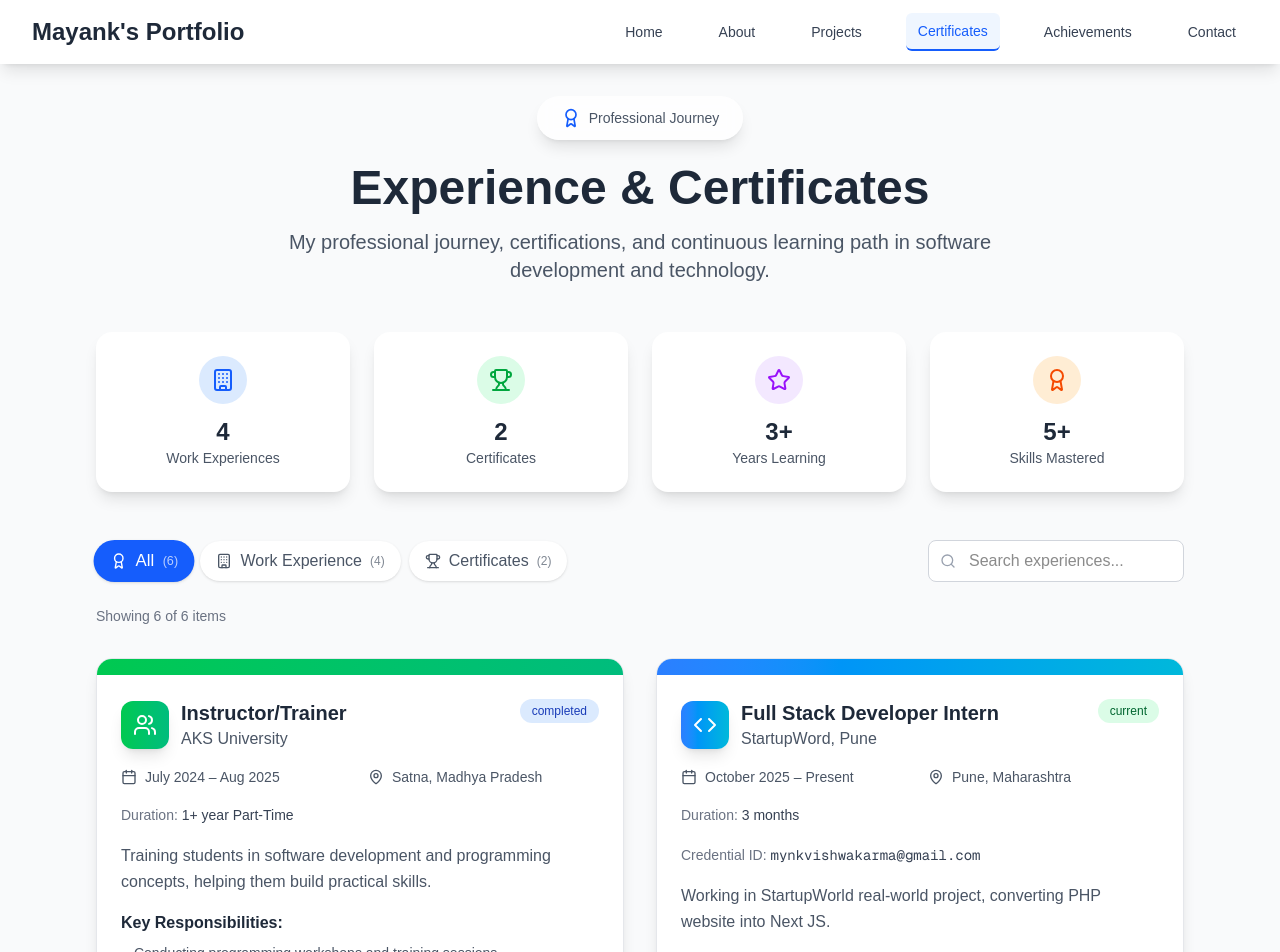
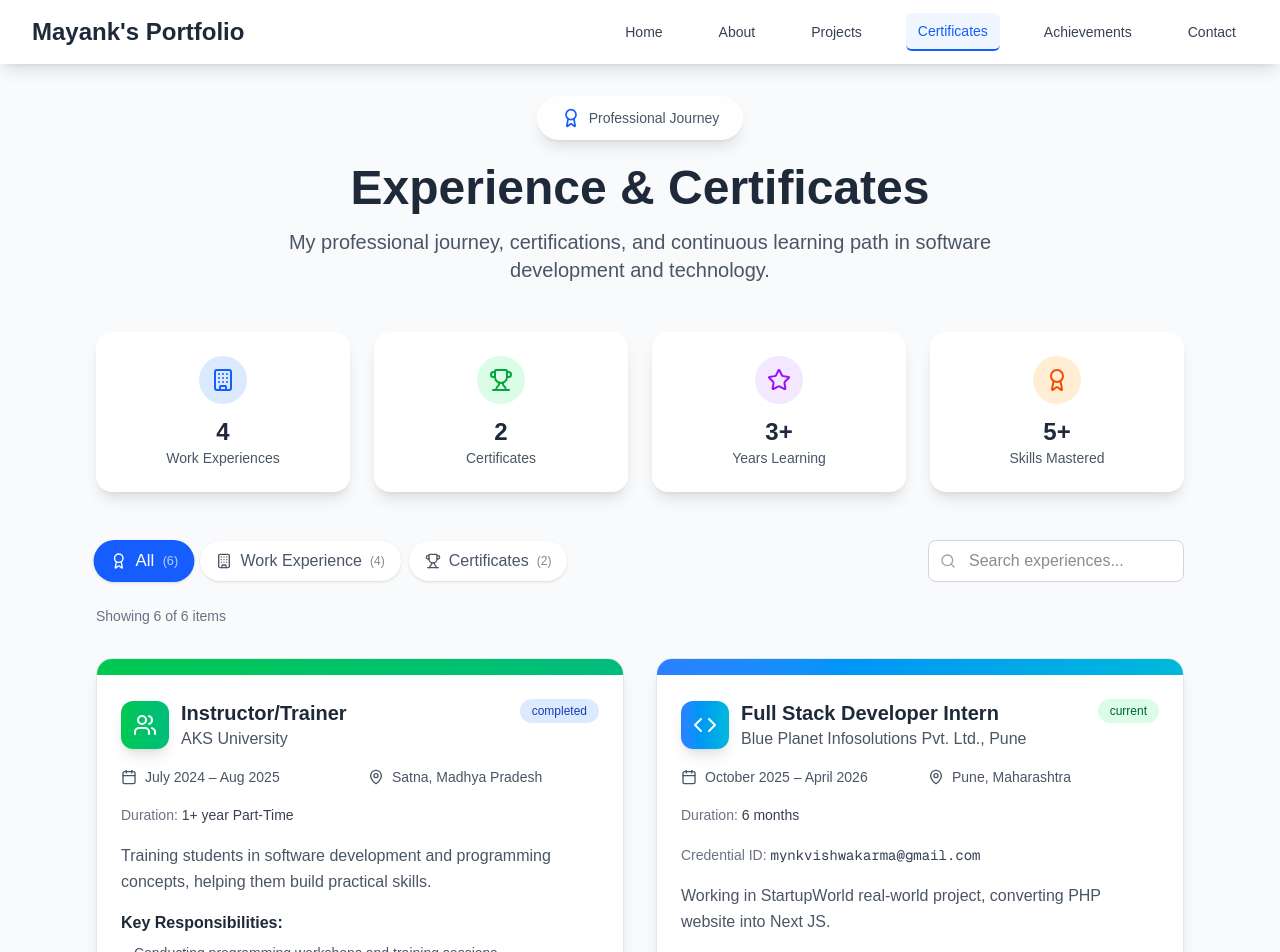
Before and after one commit to mynkvishwakarma/Mayank-s-Portfolio, a Next.js app: page /module/certificates in a window 1280 px wide. Shown: the top 952 px of the page. Built offline with nearby package versions, Linux system fonts and the light colour scheme.

Commit message:
Resume Update

```diff
--- a/src/app/module/certificates/page.tsx
+++ b/src/app/module/certificates/page.tsx
@@ -125,10 +125,10 @@ export default function Certificates() {
       id: 2,
       type: 'experience',
       title: 'Full Stack Developer Intern',
-      company: 'StartupWord, Pune',
+      company: 'Blue Planet Infosolutions Pvt. Ltd., Pune',
       credentialId: 'mynkvishwakarma@gmail.com',
-      period: 'October 2025 – Present',
-      duration: '3 months',
+      period: 'October 2025 – April 2026',
+      duration: '6 months',
       location: 'Pune, Maharashtra',
       description: 'Working in StartupWorld real-world project, converting PHP website into Next JS.',
       responsibilities: [
```
Also changed, not shown: 1 other file (tests, documents, lock files or other folders).
